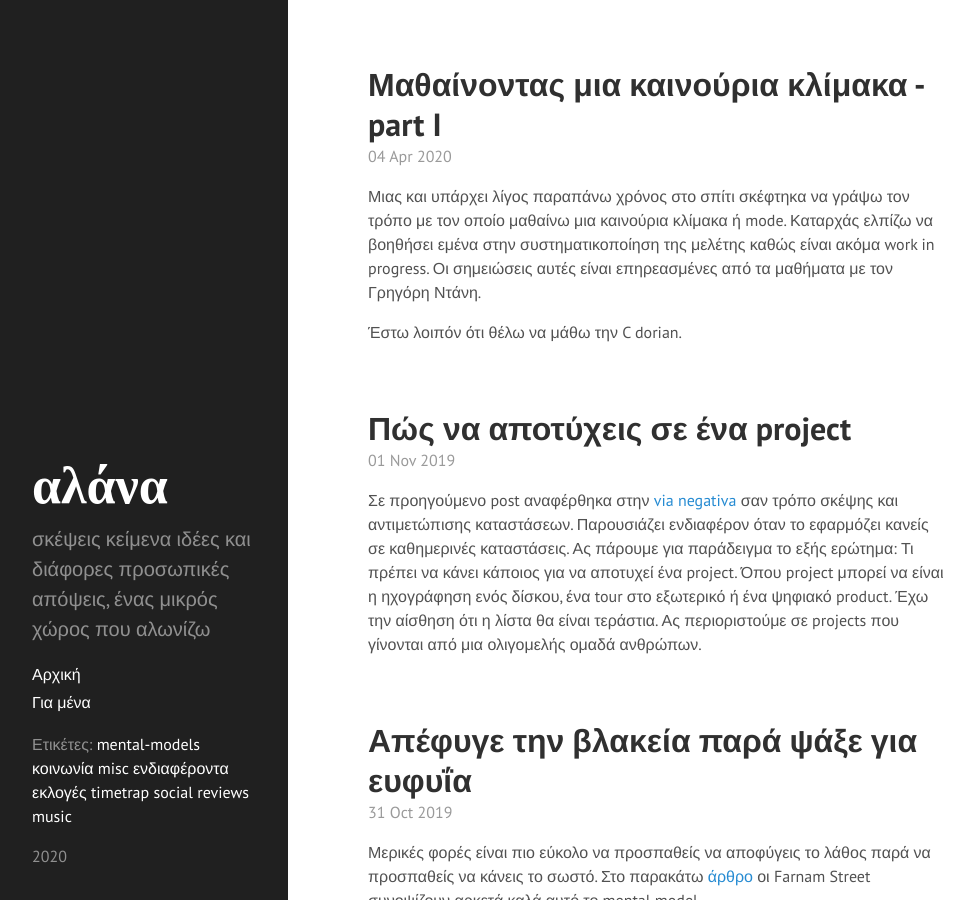
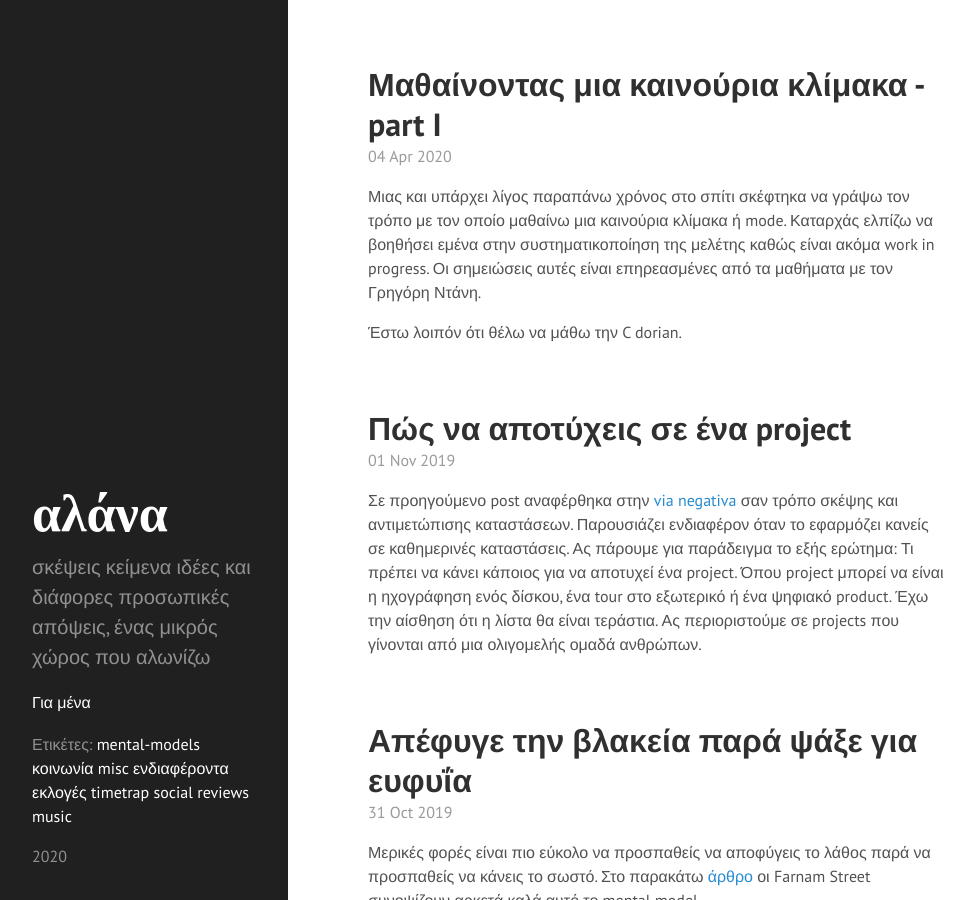
Before and after one commit to chief/chief.github.io, a Jekyll site: the page built from index.html, in a window 1280 px wide and 900 px high. Shown: the whole window, without its empty margins (0-974 px from the left). Built offline with Jekyll 4.4.1, drawn with Linux system fonts in a browser that asks for light colours; the list of posts is cut into pages by our own code.

Commit message:
Remove link to homepage

```diff
--- a/_includes/sidebar.html
+++ b/_includes/sidebar.html
@@ -10,8 +10,6 @@
     </div>
 
     <nav class="sidebar-nav">
-      <a class="sidebar-nav-item{% if page.url == site.baseurl %} active{% endif %}" href="{{ site.url }}">Αρχική</a>
-
       {% comment %}
       The code below dynamically generates a sidebar nav of pages with
       `layout: page` in the front-matter. See readme for usage.
```
